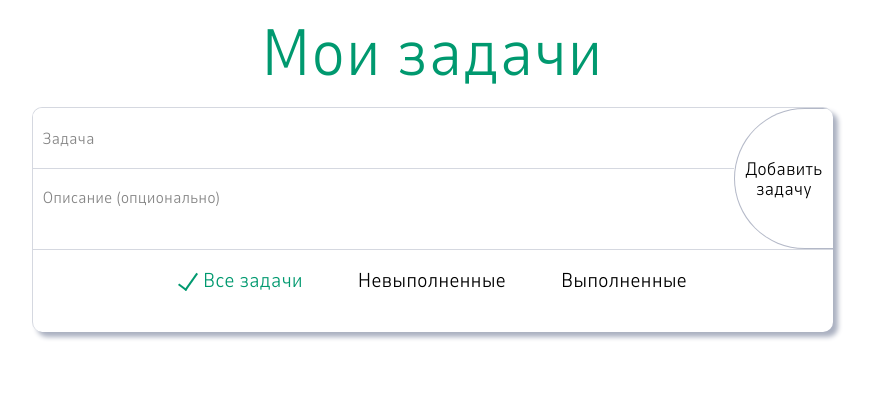
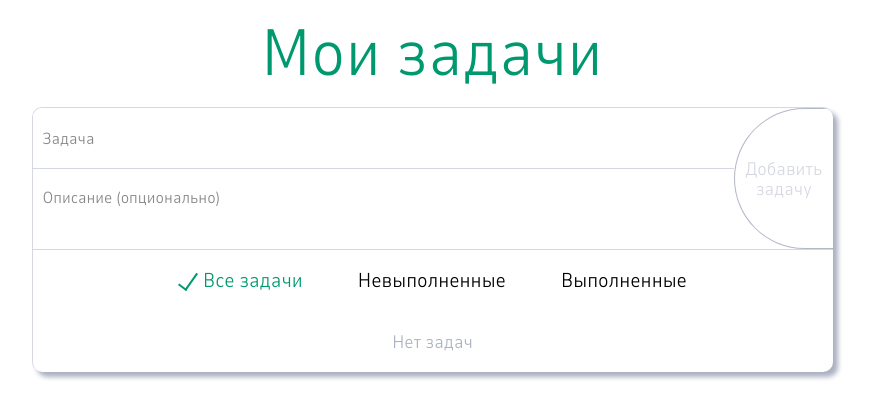
Before and after one commit to dariarus/todo-or-not-todo, a React (Create React App) app: page / in a window 1280 px wide. Shown: the top 418 px of the page, without its empty margins (208-1080 px from the left). Built offline with nearby package versions, Linux system fonts and the light colour scheme.

Commit message:
feature: мелкие правки стилей

```diff
--- a/src/components/add-task-form/add-task-form.module.css
+++ b/src/components/add-task-form/add-task-form.module.css
@@ -94,16 +94,17 @@
   line-height: 20px;
   color: #000;
   text-align: center;
+  cursor: pointer;
   transition: color .2s, border-color .2s;
 }
 
-.button:hover {
+.button:hover:enabled {
   color: #00996f;
   border-color: #00996f;
 }
 
 .button:disabled {
-  opacity: .5;
+  color: rgba(171, 177, 193, .5);
   cursor: unset;
 }
 
--- a/src/components/add-task-form/add-task-form.tsx
+++ b/src/components/add-task-form/add-task-form.tsx
@@ -40,7 +40,9 @@ export const AddTaskForm: FunctionComponent<TAddTasksForm> = (props) => {
                   }}
         />
       </div>
-      <button className={addTaskFormStyles.button}
+      <button type="submit"
+              className={addTaskFormStyles.button}
+              disabled={inputsValues.textInputValue === ''}
               onClick={(e: MouseEvent<HTMLButtonElement>) => {
                 e.preventDefault();
                 props.onAddTask({
--- a/src/components/app/app.module.css
+++ b/src/components/app/app.module.css
@@ -4,7 +4,7 @@
   justify-content: center;
   align-items: center;
   margin: 0 auto;
-  padding-top: 20px;
+  padding: 20px 0;
   width: 800px;
 }
 
@@ -39,25 +39,23 @@
   margin-bottom: 20px;
 }
 
+.todos-board__tasks-list-wrap {
+  display: flex;
+  align-items: center;
+}
+
 .todos-board__tasks-list {
   margin: 0;
-  padding: 0 10px 0 0;
-  max-height: 250px;
-  overflow: hidden;
-  overflow-y: scroll;
-  scrollbar-color: #abb1c1 rgba(171, 177, 193, .5); /* «цвет ползунка» «цвет полосы скроллбара» */
-  scrollbar-width: thin;
+  padding: 0;
+  width: 100%;
 }
 
-.todos-board__tasks-list::-webkit-scrollbar {
-  width: 6px;
-  height: 0;
-  border: 1px solid rgba(171, 177, 193, .5);
-  border-radius: 30px;
+.stub-text {
+  align-self: center;
+  margin: 20px auto 0;
+  font-family: 'Nunito', 'Arial', sans-serif;
+  font-weight: 300;
+  font-size: 18px;
+  line-height: 20px;
+  color: #abb1c1;
 }
-
-/* ползунок скроллбара */
-.todos-board__tasks-list::-webkit-scrollbar-thumb {
-  background-color: rgba(171, 177, 193, .5);
-  border-radius: 50px;
-}
--- a/src/components/app/app.tsx
+++ b/src/components/app/app.tsx
@@ -6,12 +6,12 @@ import appStyles from './app.module.css';
 
 import {AddTaskForm} from '../add-task-form/add-task-form';
 import {RadioButton} from '../radio-button/radio-button';
+import {TaskItem} from '../task-item/task-item';
 
 import {radioButtonsInitialState} from '../../utils/constants';
 
 import {IRadioButtonsState} from '../../services/types/state';
 import {TTask} from '../../services/types/props';
-import {TaskItem} from '../task-item/task-item';
 
 function App() {
   const [filterRadioButtons, setFilterRadioButtons] = useState<IRadioButtonsState>(radioButtonsInitialState);
@@ -74,6 +74,7 @@ function App() {
       updatedTasksArray[dragTaskIndex] = hoverItem;
       updatedTasksArray[hoverTaskIndex] = dragItem;
     }
+
     setTasksArray(updatedTasksArray);
   }, [tasksArray, showingArray])
 
@@ -128,7 +129,10 @@ function App() {
                            });
                          }}/>
           </div>
-          <DndProvider backend={HTML5Backend}>
+          <div className={appStyles['todos-board__tasks-list-wrap']}>
+            {
+              showingArray && showingArray.length > 0
+                ? <DndProvider backend={HTML5Backend}>
                   <ul className={appStyles['todos-board__tasks-list']}>
                     {
                       showingArray.map((task, index) => (
@@ -146,6 +150,9 @@ function App() {
                     }
                   </ul>
                 </DndProvider>
+                : <p className={appStyles['stub-text']}>Нет задач</p>
+            }
+          </div>
         </div>
       </div>
     </main>
--- a/src/components/task-item/task-item.module.css
+++ b/src/components/task-item/task-item.module.css
@@ -5,6 +5,7 @@
   margin: 0 0 10px 0;
   padding: 0;
   list-style: none;
+  cursor: move;
 }
 
 .task_is-dragging {
--- a/src/components/task-item/task-item.tsx
+++ b/src/components/task-item/task-item.tsx
@@ -100,7 +100,8 @@ export const TaskItem: FunctionComponent<TTaskItem> = (props) => {
               className={`${taskItemStyles['task__text']} ${taskItemStyles['task__text_description']}`}>{props.description}</span>
           </div>
       }
-      <button className={taskItemStyles['task__cross-button']}
+      <button type="button"
+              className={taskItemStyles['task__cross-button']}
               onClick={() => {
                 props.onDeleteTask(props.id);
               }}
--- a/src/index.css
+++ b/src/index.css
@@ -4,13 +4,28 @@ body {
   line-height: 0;
   color: #000;
   font-family: -apple-system, BlinkMacSystemFont, 'Segoe UI', 'Roboto', 'Oxygen',
-    'Ubuntu', 'Cantarell', 'Fira Sans', 'Droid Sans', 'Helvetica Neue',
-    sans-serif;
+  'Ubuntu', 'Cantarell', 'Fira Sans', 'Droid Sans', 'Helvetica Neue',
+  sans-serif;
   -webkit-font-smoothing: antialiased;
   -moz-osx-font-smoothing: grayscale;
+  scrollbar-color: #abb1c1 #abb1c1; /* «цвет ползунка» «цвет полосы скроллбара» */
+  scrollbar-width: thin;
+}
+
+body::-webkit-scrollbar {
+  width: 6px;
+  height: 0;
+  border: 1px solid #abb1c1;
+  border-radius: 30px;
+}
+
+/* ползунок скроллбара */
+body::-webkit-scrollbar-thumb {
+  background-color: #abb1c1;
+  border-radius: 50px;
 }
 
 code {
   font-family: source-code-pro, Menlo, Monaco, Consolas, 'Courier New',
-    monospace;
+  monospace;
 }
```
Lines whose indentation alone changed are shown as unchanged.
